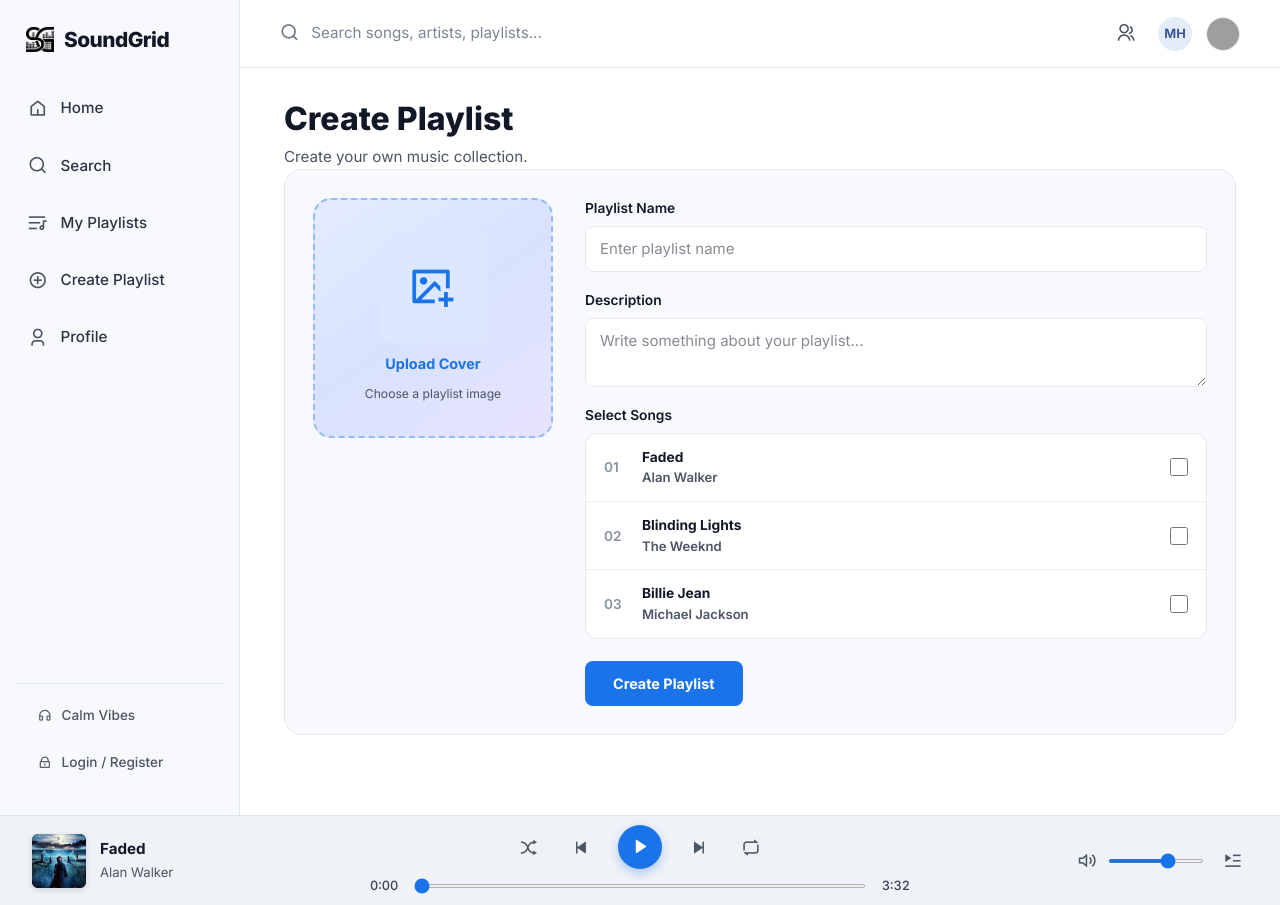
After one commit to mohamedhanfal/SoundGrid, a Laravel app: page /create-playlist in a window 1280 px wide. The commit adds this page. Run offline with Laravel 12, Linux system fonts and the light colour scheme; style sheets or scripts are compiled from the project's sources; some libraries are stand-ins or nearby versions; grey boxes are pictures that could not be loaded.

Commit message:
feat: add create playlist page and update styles

```diff
--- /dev/null
+++ b/app/Http/Controllers/CreatePlaylistController.php
@@ -0,0 +1,25 @@
+<?php
+
+namespace App\Http\Controllers;
+
+use Illuminate\Http\Request;
+
+class CreatePlaylistController extends Controller
+{
+     public function create()
+    {
+        return view('home.create-playlist');
+    }
+
+    public function store(Request $request)
+    {
+        $request->validate([
+            'name' => 'required',
+            'description' => 'nullable',
+            'cover' => 'nullable|image',
+            'songs' => 'nullable|array',
+        ]);
+
+        return back()->with('success', 'Playlist created successfully!');
+    }
+}
--- a/resources/css/app.css
+++ b/resources/css/app.css
@@ -10,6 +10,7 @@
 @import './pages/home.css';
 
 @import './pages/search.css';
+@import './pages/create-playlist.css';
 
 @source '../../vendor/laravel/framework/src/Illuminate/Pagination/resources/views/*.blade.php';
 @source '../../storage/framework/views/*.php';
--- /dev/null
+++ b/resources/css/pages/create-playlist.css
@@ -0,0 +1,212 @@
+
+
+.create-form-grid {
+    display: grid;
+    grid-template-columns: 240px 1fr;
+    gap: 32px;
+    background-color: var(--bg-sidebar);
+    border: 1px solid var(--border-light);
+    border-radius: var(--radius-lg);
+    padding: 28px;
+    margin-bottom: 32px;
+}
+
+
+
+.cover-dropzone {
+    width: 100%;
+    aspect-ratio: 1 / 1;
+    border: 2px dashed #93bbf5;
+    border-radius: var(--radius-lg);
+    background: var(--cover-bg-calm);
+    display: flex;
+    flex-direction: column;
+    align-items: center;
+    justify-content: center;
+    gap: 10px;
+    padding: 16px;
+    text-align: center;
+    cursor: pointer;
+    transition: border-color var(--transition-fast),
+                transform var(--transition-fast);
+}
+
+.cover-dropzone:hover {
+    border-color: var(--primary-blue);
+    transform: scale(1.01);
+}
+
+.cover-dropzone__preview {
+    width: 110px;
+    height: 110px;
+    border-radius: 14px;
+    background: #dce8ff;
+    color: var(--primary-blue);
+    font-size: 2.8rem;
+    display: grid;
+    place-items: center;
+    overflow: hidden;
+}
+
+.cover-dropzone__title {
+    font-size: 0.9rem;
+    font-weight: 700;
+    color: var(--primary-blue);
+}
+
+.cover-dropzone__sub {
+    font-size: 0.76rem;
+    color: var(--text-secondary);
+}
+
+
+
+.form-fields {
+    display: flex;
+    flex-direction: column;
+    gap: 18px;
+}
+
+.form-group {
+    display: flex;
+    flex-direction: column;
+    gap: 7px;
+}
+
+.form-group label {
+    font-size: 0.86rem;
+    font-weight: 600;
+    color: var(--text-dark);
+}
+
+.form-control {
+    width: 100%;
+    padding: 11px 14px;
+    border-radius: var(--radius-sm);
+    border: 1.5px solid var(--border-light);
+    background-color: var(--bg-main);
+    color: var(--text-dark);
+    font-size: 0.94rem;
+    outline: none;
+    transition: border-color var(--transition-fast),
+                box-shadow var(--transition-fast);
+}
+
+.form-control:focus {
+    border-color: var(--primary-blue);
+    box-shadow: 0 0 0 3px rgba(26, 115, 232, 0.14);
+}
+
+.textarea.form-control {
+    min-height: 110px;
+    resize: vertical;
+}
+
+
+
+.form-actions {
+    display: flex;
+    gap: 12px;
+    margin-top: 4px;
+}
+
+.form-actions button {
+    padding: 12px 28px;
+    border: none;
+    border-radius: var(--radius-sm);
+    background: var(--primary-blue);
+    color: #ffffff;
+    font-size: 0.9rem;
+    font-weight: 700;
+    cursor: pointer;
+    transition: 0.2s ease;
+}
+
+.form-actions button:hover {
+    opacity: 0.9;
+    transform: translateY(-2px);
+}
+
+
+
+.song-checklist {
+    border: 1px solid var(--border-light);
+    border-radius: var(--radius-md);
+    overflow: hidden;
+    background-color: var(--bg-main);
+}
+
+.song-check-row {
+    display: flex;
+    align-items: center;
+    justify-content: space-between;
+    padding: 13px 18px;
+    border-bottom: 1px solid var(--border-row);
+    cursor: pointer;
+    transition: background-color var(--transition-fast);
+}
+
+.song-check-row:last-child {
+    border-bottom: none;
+}
+
+.song-check-row:hover {
+    background-color: var(--bg-row-hover);
+}
+
+.song-check-row__left {
+    display: flex;
+    align-items: center;
+    gap: 14px;
+}
+
+.song-check-row__index {
+    width: 24px;
+    color: var(--text-muted);
+    font-size: 0.85rem;
+}
+
+.song-check-row__title {
+    font-weight: 700;
+    color: var(--text-dark);
+}
+
+.song-check-row__meta {
+    font-size: 0.82rem;
+    color: var(--text-secondary);
+}
+
+.song-check-row input[type="checkbox"] {
+    width: 18px;
+    height: 18px;
+    accent-color: var(--primary-blue);
+    cursor: pointer;
+}
+
+.my-playlist-title {
+    font-size: 2rem;
+    font-weight: 800;
+    color: var(--text-dark);
+    margin-bottom: 8px;
+    line-height: 1.2;
+}
+
+.my-playlist-subtitle {
+    font-size: 0.95rem;
+    font-weight: 400;
+    color: var(--text-secondary);
+    margin: 0;
+}
+
+
+@media (max-width: 768px) {
+    .create-form-grid {
+        grid-template-columns: 1fr;
+        padding: 20px;
+    }
+
+    .cover-dropzone {
+        max-width: 240px;
+        margin: auto;
+    }
+}
--- /dev/null
+++ b/resources/views/home/create-playlist.blade.php
@@ -0,0 +1,123 @@
+
+@extends('layouts.app')
+
+@section('title', 'Create Playlist')
+
+@section('content')
+
+<div class="my-playlist-header">
+    <h1 class="my-playlist-title">Create Playlist</h1>
+    <p class="my-playlist-subtitle">
+        Create your own music collection.
+    </p>
+</div>
+
+<section class="sg-action">
+
+    <form action="{{ route('create-playlist.store') }}"
+          method="POST"
+          enctype="multipart/form-data">
+
+        @csrf
+
+        <div class="create-form-grid">
+
+            <div>
+                <label class="cover-dropzone">
+
+                    <div class="cover-dropzone__preview">
+                        <i class="ri-image-add-line"></i>
+                    </div>
+
+                    <span class="cover-dropzone__title">
+                        Upload Cover
+                    </span>
+
+                    <span class="cover-dropzone__sub">
+                        Choose a playlist image
+                    </span>
+
+                    <input type="file"
+                           name="cover"
+                           accept="image/*"
+                           hidden>
+                </label>
+            </div>
+
+            <div class="form-fields">
+
+                <div class="form-group">
+                    <label>Playlist Name</label>
+
+                    <input type="text"
+                           name="name"
+                           class="form-control"
+                           placeholder="Enter playlist name"
+                           required>
+                </div>
+
+                <div class="form-group">
+                    <label>Description</label>
+
+                    <textarea name="description"
+                              class="form-control"
+                              placeholder="Write something about your playlist..."></textarea>
+                </div>
+
+                <div class="form-group">
+                    <label>Select Songs</label>
+
+                    <div class="song-checklist">
+
+                        <label class="song-check-row">
+                            <span class="song-check-row__left">
+                                <span class="song-check-row__index">01</span>
+                                <span>
+                                    <span class="song-check-row__title">Faded</span>
+                                    <br>
+                                    <span class="song-check-row__meta">Alan Walker</span>
+                                </span>
+                            </span>
+                            <input type="checkbox" name="songs[]" value="1">
+                        </label>
+
+                        <label class="song-check-row">
+                            <span class="song-check-row__left">
+                                <span class="song-check-row__index">02</span>
+                                <span>
+                                    <span class="song-check-row__title">Blinding Lights</span>
+                                    <br>
+                                    <span class="song-check-row__meta">The Weeknd</span>
+                                </span>
+                            </span>
+                            <input type="checkbox" name="songs[]" value="2">
+                        </label>
+
+                        <label class="song-check-row">
+                            <span class="song-check-row__left">
+                                <span class="song-check-row__index">03</span>
+                                <span>
+                                    <span class="song-check-row__title">Billie Jean</span>
+                                    <br>
+                                    <span class="song-check-row__meta">Michael Jackson</span>
+                                </span>
+                            </span>
+                            <input type="checkbox" name="songs[]" value="3">
+                        </label>
+
+                    </div>
+                </div>
+
+                <div class="form-actions">
+                    <button type="submit">Create Playlist</button>
+                </div>
+
+            </div>
+
+        </div>
+
+    </form>
+
+</section>
+
+@endsection
--- a/resources/views/partials/sidebar.blade.php
+++ b/resources/views/partials/sidebar.blade.php
@@ -23,7 +23,7 @@
         <span>My Playlists</span>
       </a>
 
-      <a href="#" class="sidebar-nav__item {{ request()->routeIs('playlists.create') ? 'is-active' : '' }}">
+      <a href="{{ route('create-playlist') }}" class="sidebar-nav__item {{ request()->routeIs('create-playlist.create') ? 'is-active' : '' }}">
         <i class="ri-add-circle-line"></i>
         <span>Create Playlist</span>
       </a>
--- a/routes/web.php
+++ b/routes/web.php
@@ -1,9 +1,17 @@
+
 <?php
 
 use App\Http\Controllers\HomeController;
 use App\Http\Controllers\SearchController;
+use App\Http\Controllers\CreatePlaylistController;
 use Illuminate\Support\Facades\Route;
 
 Route::get('/', [HomeController::class, 'index'])->name('home');
+
 Route::get('/search', [SearchController::class, 'index'])->name('search');
+
 Route::get('/stream/{song}', [HomeController::class, 'stream'])->name('songs.stream');
+
+Route::get('/create-playlist', [CreatePlaylistController::class, 'create'])->name('create-playlist');
+
+Route::post('/create-playlist', [CreatePlaylistController::class, 'store'])->name('create-playlist.store');
```
